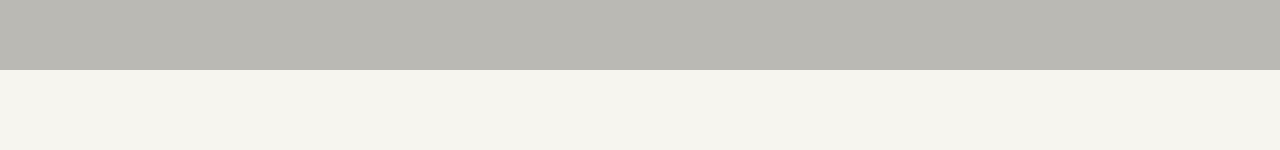
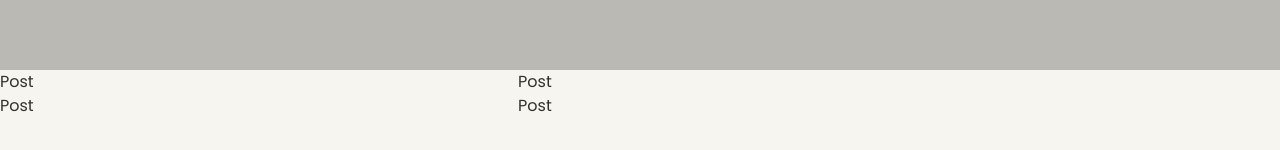
Before and after one commit to jiiinCho/Fika-2022, a Next.js app: page /landing in a window 1280 px wide. Shown: the part 602-752 px from the top of the page. Built offline with nearby package versions, Linux system fonts and the light colour scheme; a web font is replaced by a local one.

Commit message:
Post WIP

```diff
--- /dev/null
+++ b/components/Post.tsx
@@ -0,0 +1,5 @@
+import React from "react";
+
+export default function Post() {
+  return <div>Post</div>;
+}
--- /dev/null
+++ b/components/index.ts
@@ -0,0 +1,3 @@
+export { default as Navbar } from "./Navbar";
+export { default as Search } from "./Search";
+export { default as Post } from "./Post";
--- a/pages/landing.tsx
+++ b/pages/landing.tsx
@@ -1,8 +1,6 @@
 import React, { useRef } from "react";
-import Navbar from "@components/Navbar";
+import { Navbar, Search, Post } from "@components/index";
 import s from "@styles/Landing.module.css";
-import { ISearch } from "@components/icons";
-import Search from "@components/Search";
 
 export default function Landing() {
   const headerRef = useRef(null);
@@ -26,7 +24,12 @@ export default function Landing() {
         </div>
       </header>
 
-      <main className={s.main}></main>
+      <main className={s.main}>
+        <Post />
+        <Post />
+        <Post />
+        <Post />
+      </main>
     </div>
   );
 }
--- a/styles/Landing.module.css
+++ b/styles/Landing.module.css
@@ -43,3 +43,8 @@
 .searchWrapper > div:first-child {
   --gap: 0;
 }
+
+.main {
+  display: grid;
+  grid-template-columns: 0.85fr 1.25fr;
+}
```
